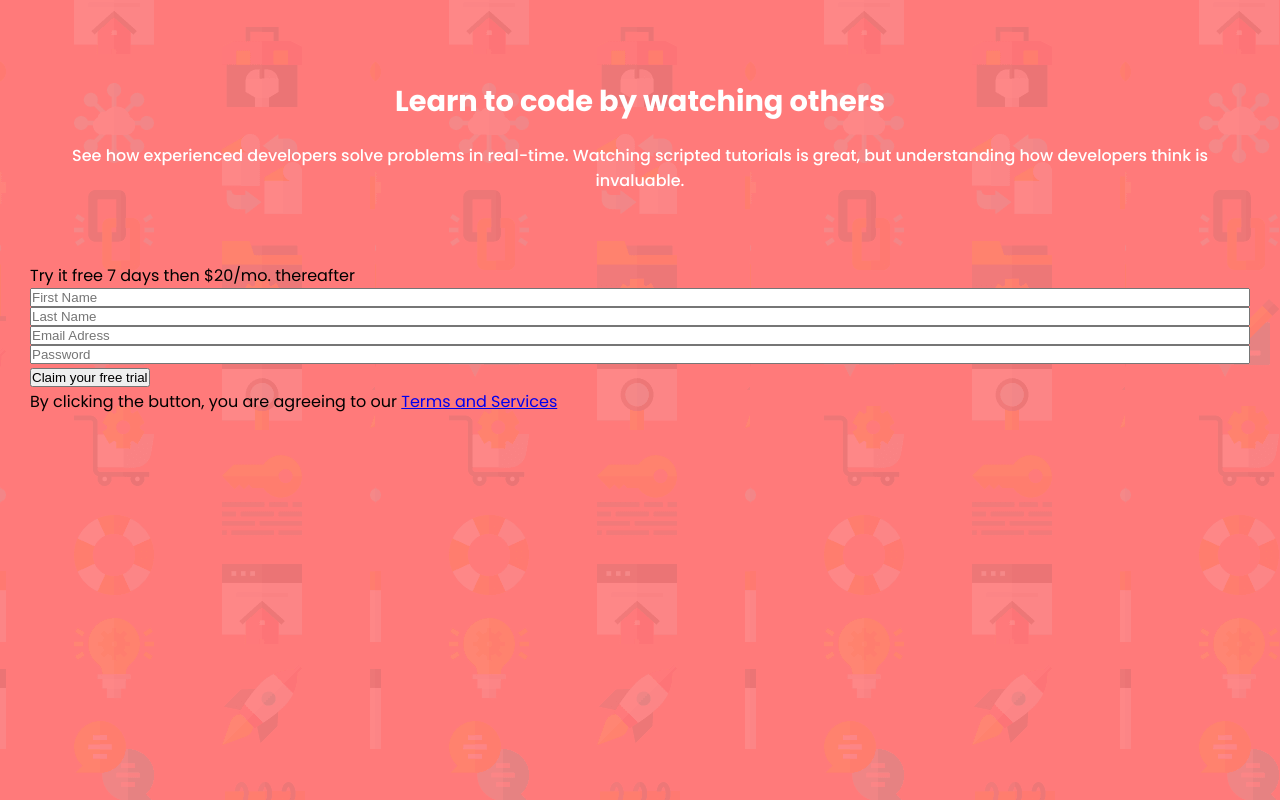
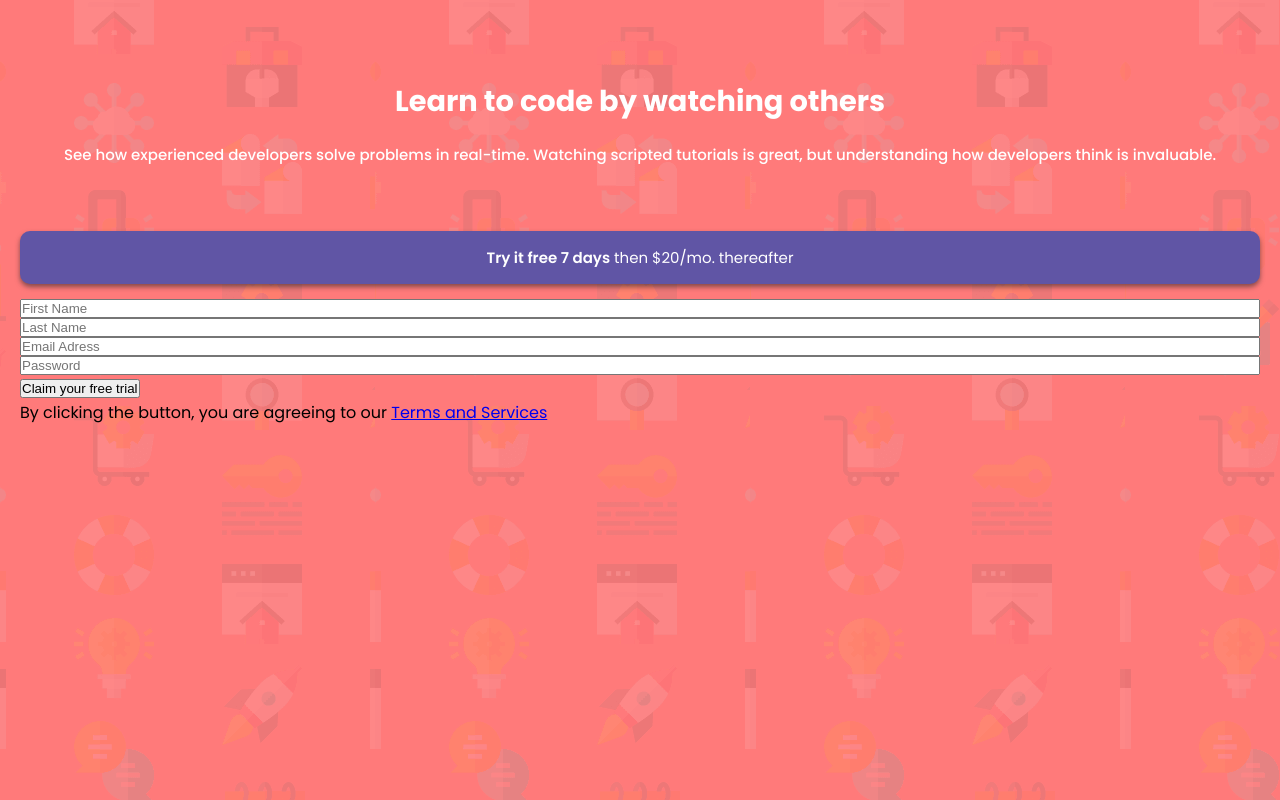
Before and after one commit to caio-alcantara/intro-component-with-signup-form-master, a plain HTML site: page index.html in a window 1280 px wide. Drawn offline with Linux system fonts and the light colour scheme.

Commit message:
try-ir-part

```diff
--- a/index.html
+++ b/index.html
@@ -34,7 +34,7 @@
         </p>
       </div>
 
-      <div class="try-it-part">Try it free 7 days then $20/mo. thereafter</div>
+      <div class="try-it-part"><p><span>Try it free 7 days</span> then $20/mo. thereafter</p></div>
 
       <form>
         <div class="input-field">
--- a/styles/_generals.scss
+++ b/styles/_generals.scss
@@ -7,7 +7,7 @@
 main {
   display: flex;
   flex-direction: column;
-  padding: 80px 30px 30px 30px;
+  padding: 80px 20px 20px 20px;
 }
 
 body {
--- a/styles/_text-part.scss
+++ b/styles/_text-part.scss
@@ -1,7 +1,7 @@
 .text-part {
   text-align: center;
   color: white;
-  padding-bottom: 70px;
+  padding-bottom: 65px;
 
   h1 {
     font-size: 1.8em;
@@ -9,7 +9,8 @@
   }
 
   p {
-    font-size: 16px;
+    font-size: 15px;
     font-weight: 500;
+    padding: 0 20px;
   }
 }
--- /dev/null
+++ b/styles/_try-it-part.scss
@@ -0,0 +1,15 @@
+.try-it-part {
+  text-align: center;
+  background-color: $blue;
+  margin-bottom: 15px;
+  color: white;
+  font-size: 15px;
+  padding: 15px 55px;
+  font-weight: 400;
+  border-radius: 10px;
+  box-shadow: 0px 3px 5px rgba(39, 38, 38, 0.562);
+
+  span {
+    font-weight: 600;
+  }
+}
--- a/styles/style.scss
+++ b/styles/style.scss
@@ -13,3 +13,4 @@ $main-font: 'Poppins', sans-serif;
 // Imports
 @import "generals";
 @import "text-part";
+@import "try-it-part";
```
Also changed, not shown: styles/style.css, 1 other file.
